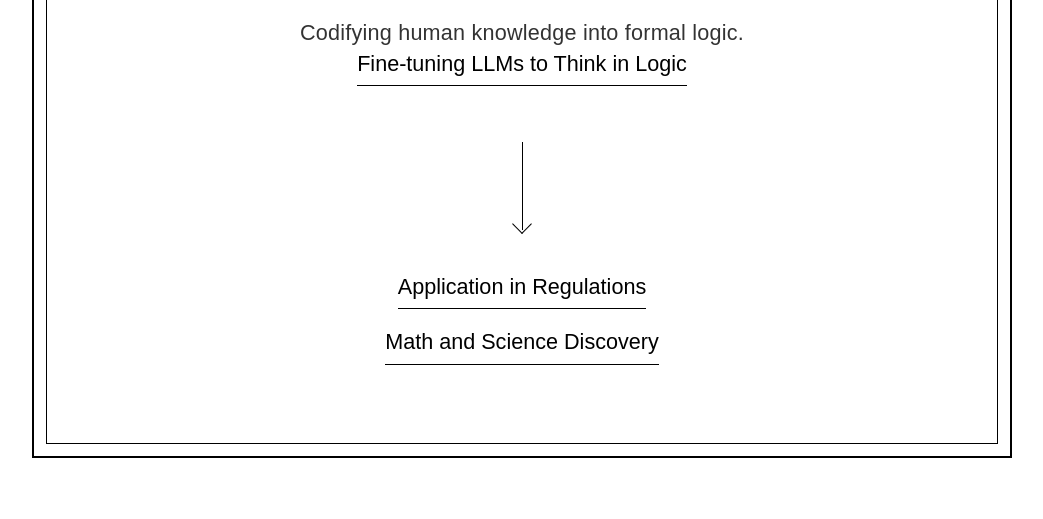
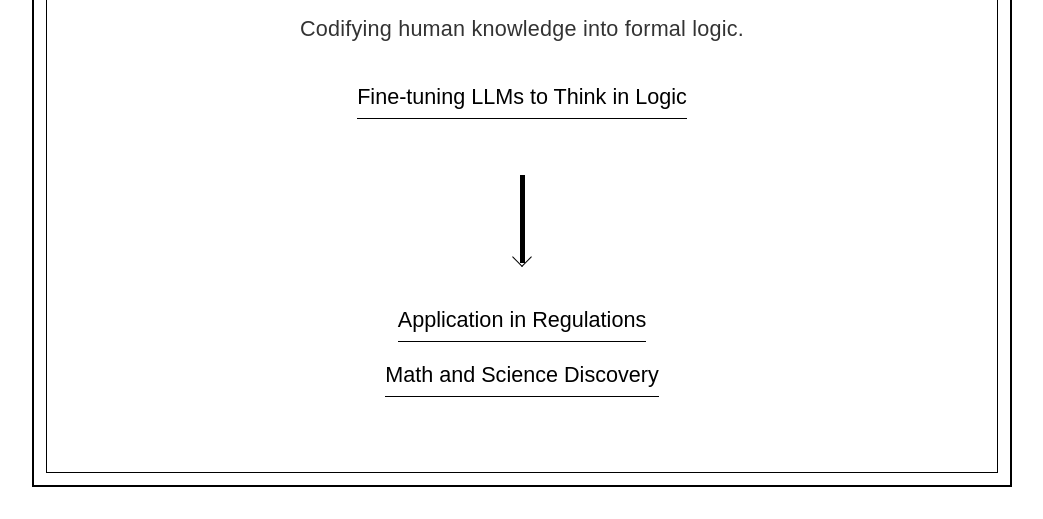
Before and after one commit to mnabi-paxai/rules-to-code, a plain HTML site: page index.html in a window 1280 px wide. Shown: the part 310-829 px from the top of the page, without its empty margins (118-1161 px from the left). Before the commit the page ends 800 px from the top, so only its background shows below. Drawn offline with Linux system fonts and the light colour scheme.

Commit message:
updated format

```diff
--- a/index.html
+++ b/index.html
@@ -78,9 +78,14 @@
       color: #333;
     }
 
+    .top-link {
+      margin-top: 36px;
+      margin-bottom: 34px;
+    }
+
     .arrow {
       margin: 56px auto 42px;
-      width: 1px;
+      width: 5px;
       height: 88px;
       background: #000;
       position: relative;
@@ -162,7 +167,7 @@
 
         <p class="subtitle">Codifying human knowledge into formal logic.</p>
 
-        <nav class="links" aria-label="Applications">
+        <nav class="links top-link" aria-label="Featured project">
           <a class="link" href="LLMfine_tuning.html">Fine-tuning LLMs to Think in Logic</a>
         </nav>
 
```
